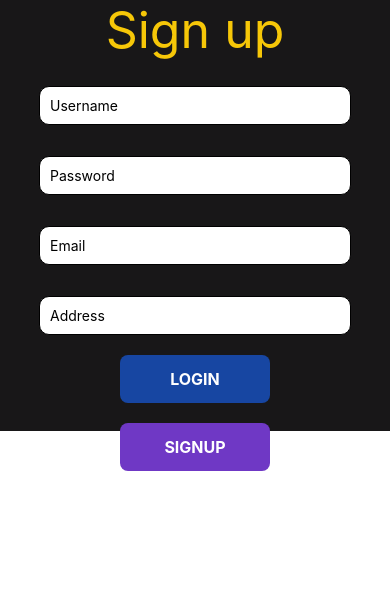
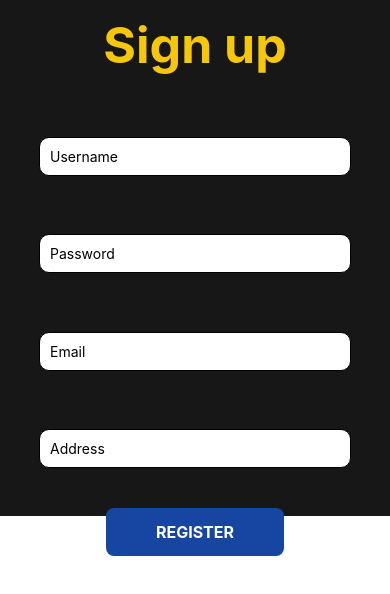
Before and after one commit to vidushalakshan/CarApplicationReactNative, a React Native app: screen / in a window 390 px wide. Shown: the top 594 px of the page. Built offline with nearby package versions, Linux system fonts and the light colour scheme.

Commit message:
updated content

```diff
--- a/screens/Signup.js
+++ b/screens/Signup.js
@@ -6,7 +6,7 @@ export default function Signup() {
     return (
         <View style={styles.container}>
 
-            <Text style={{ color: '#f6c708', fontSize: 50, position: 'absolute' }}>Sign up</Text>
+            <Text style={{ color: '#f6c708', fontSize: 50, position: 'absolute', fontWeight:'bold', top:15 }}>Sign up</Text>
 
             <TextInput
                 placeholderTextColor="black"
@@ -35,14 +35,7 @@ export default function Signup() {
             <TouchableOpacity>
                 <View style={styles.button}>
                 <Text style={styles.buttonText}>
-                    Login
-                </Text>
-                </View>
-            </TouchableOpacity>
-            <TouchableOpacity>
-                <View style={styles.buttonSign}>
-                <Text style={styles.buttonText}>
-                   Signup
+                    Register
                 </Text>
                 </View>
             </TouchableOpacity>
@@ -58,7 +51,7 @@ const styles = StyleSheet.create({
         backgroundColor: '#181718',
     },
     input1: {
-        marginTop: '22%',
+        marginTop: '35%',
         borderWidth: 1,
         padding: 10,
         width: '80%',
@@ -67,7 +60,7 @@ const styles = StyleSheet.create({
         borderRadius: 10,
     },
     input2: {
-        marginTop: '8%',
+        marginTop: '15%',
         borderWidth: 1,
         padding: 10,
         width: '80%',
@@ -75,7 +68,7 @@ const styles = StyleSheet.create({
         backgroundColor: '#ffffff',
     },
     input3: {
-        marginTop: '8%',
+        marginTop: '15%',
         borderWidth: 1,
         padding: 10,
         width: '80%',
@@ -83,7 +76,7 @@ const styles = StyleSheet.create({
         backgroundColor: '#ffffff',
     },
     input4: {
-        marginTop: '8%',
+        marginTop: '15%',
         borderWidth: 1,
         padding: 10,
         width: '80%',
@@ -97,7 +90,7 @@ const styles = StyleSheet.create({
         paddingHorizontal:50,
         backgroundColor: '#1746A2',
         position:'relative',
-        top:20
+        top:40
     },
 
     buttonText:{
@@ -106,13 +99,5 @@ const styles = StyleSheet.create({
         textTransform:'uppercase',
         fontSize: 16,
         textAlign: 'center'
-    },
-    buttonSign: {
-        borderRadius:8,
-        paddingVertical: 14,
-        paddingHorizontal:44,
-        backgroundColor: '#6F38C5',
-        position:'relative',
-        top:40
     }
 });
```
